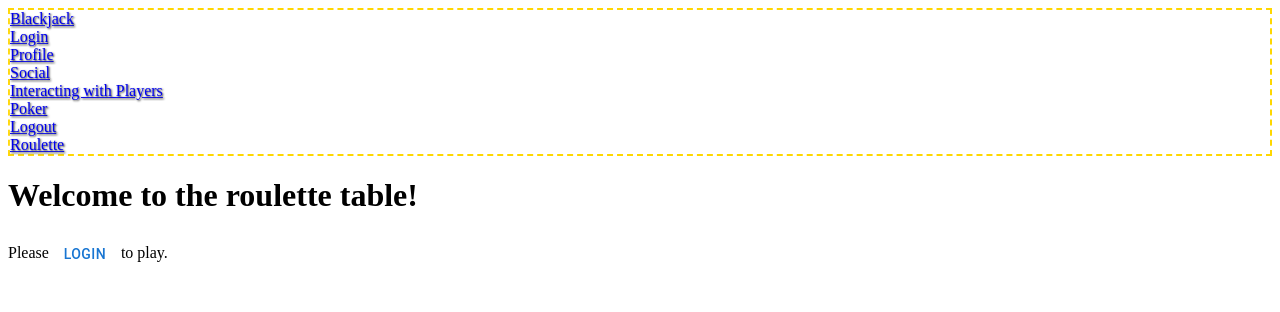
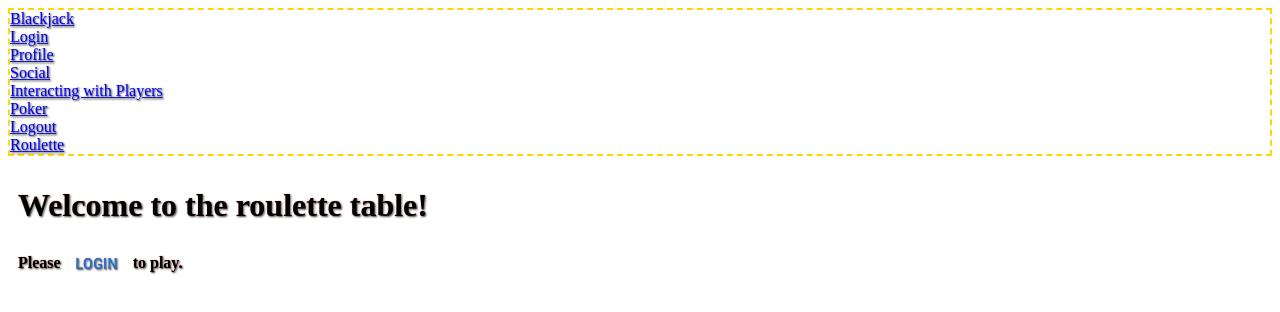
Before and after one commit to iAmGjert/Iben-sCasino, a React app: page /roulette in a window 1280 px wide. Shown: the top 312 px of the page. Built offline with nearby package versions, Linux system fonts and the light colour scheme; no server answers; the HTML template or start-up script is replaced by a standard one.

Commit message:
theme working on all our components

```diff
--- a/client/src/Pages/RewardsPage.jsx
+++ b/client/src/Pages/RewardsPage.jsx
@@ -2,7 +2,7 @@ import React, { useState, useEffect } from 'react';
 import axios from 'axios';
 import ChangePic from '../components/ChangePic.jsx';
 import ChangeTheme from '../components/ChangeTheme.jsx';
-import ThemeContext, { themes } from '../theme-context.js';
+import { themes } from '../theme-context.js';
 
 const RewardsPage = () => {
 
--- a/client/src/Pages/Social.jsx
+++ b/client/src/Pages/Social.jsx
@@ -5,6 +5,7 @@ import Conversation from '../components/Conversation.jsx';
 import PossibleFriend from '../components/PossibleFriend.jsx';
 import Match from '../components/Match.jsx';
 import Message from '../components/Message.jsx';
+import { themes } from '../theme-context.js';
 
 const SocialStyles = styled.div`
   html,
@@ -92,6 +93,7 @@ const Social = () => {
   const [friends, setFriends] = useState(null);
   const [recipient, setRecipient] = useState(null);
   const [currentConversation, setCurrentConversation] = useState(null);
+  const [theme, setTheme] = useState(themes.light);
   const scrollRef = useRef();
 
   const handleMessageChange = (e) => {
@@ -128,6 +130,10 @@ const Social = () => {
     const getUser = async () => {
       const { data } = await axios.get('/routes/profile/user');
       setCurrentUser(data);
+      setTheme(data.theme === null ? themes.light
+        : data.theme === 'light' ? themes.light
+        : data.theme === 'dark' ? themes.dark
+        : themes.light)
     };
     const getUsers = () => {
       axios.get('/routes/userDatabase/users').then((users) => {
@@ -170,7 +176,7 @@ const Social = () => {
   }, [messages]);
 
   return (
-    <SocialStyles className='wut' style={{ height: '0%' }}>
+    <SocialStyles className='wut' style={theme}>
       <div className='social' style={{ maxWidth: '100%', display: 'flex' }}>
         <div className='friends'>
           <div className='friendsListWrapper'>
--- a/client/src/components/RouletteGame.jsx
+++ b/client/src/components/RouletteGame.jsx
@@ -3,23 +3,29 @@ import RouletteWheel from './Roulette/RouletteWheel.jsx';
 import RouletteTable from './Roulette/RouletteTable.jsx';
 import axios from 'axios';
 import { Button } from '@mui/material';
+import { themes } from '../theme-context';
 
 
 const RouletteGame = () => {
   //const redirect = Redirect();
   const [user, setUser] = useState(null);
+  const [theme, setTheme] = useState(themes.light);
   useEffect(()=>{
     axios.get('/routes/profile/user')
       .then(( data )=>{
         if (data.status === 201) {
           setUser(data.data);
+          setTheme(data.data.theme === null ? themes.light
+            : data.data.theme === 'light' ? themes.light
+            : data.data.theme === 'dark' ? themes.dark
+            : themes.light);
           return data.data;
         }
       });
 
   }, []);
   return (
-    <div className='rouletteComponent'>
+    <div className='rouletteComponent' style={theme}>
       <h1>Welcome to the roulette table!</h1>
       {
         user ?
--- a/client/src/theme-context.js
+++ b/client/src/theme-context.js
@@ -3,7 +3,7 @@ import React from 'react';
 export const themes = {
   dark: {
     color: 'white',
-    background: 'black',
+    background: '#262525',
     padding: '10px',
     textShadow: '0px 0px 4px #fff, 1px 1px 2px black, 0px 0px 1px red',
     fontWeight: '900',
```
